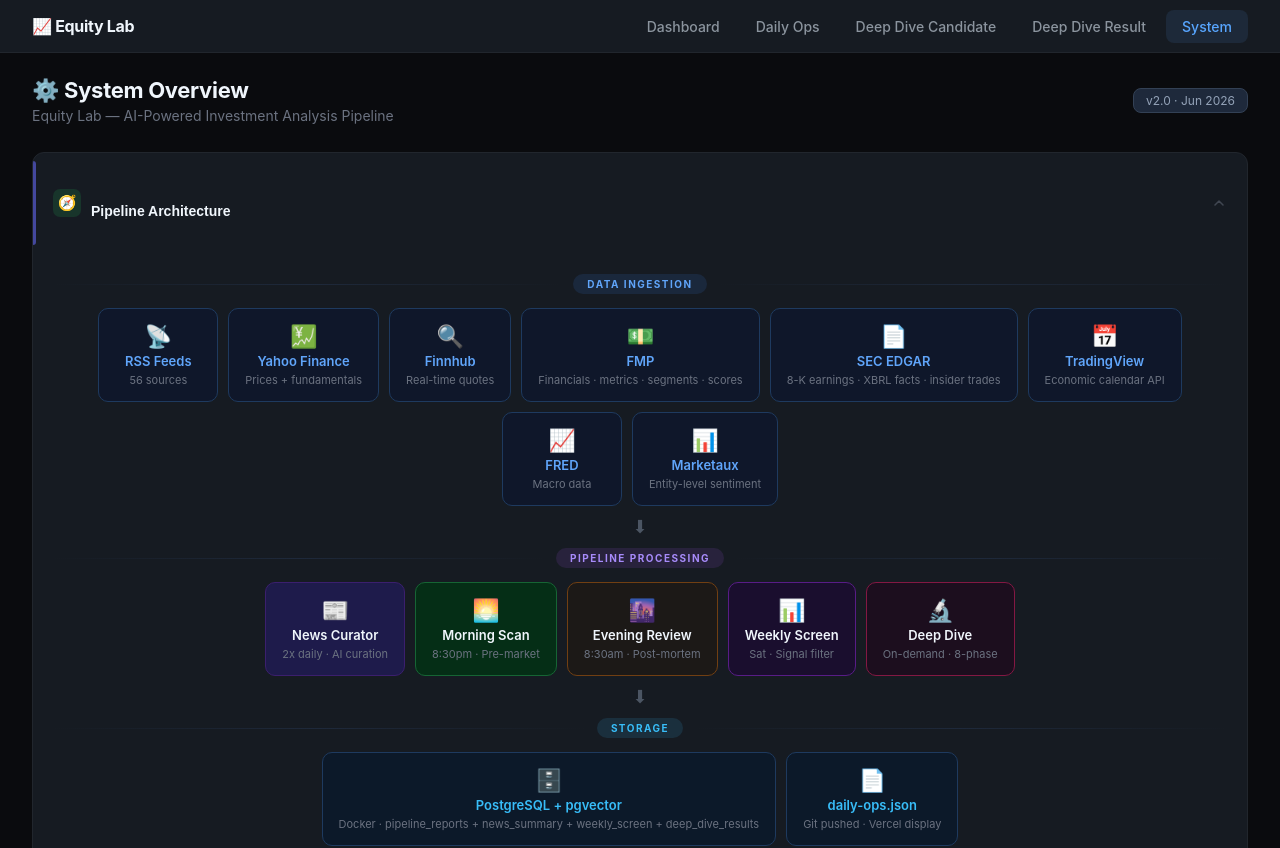
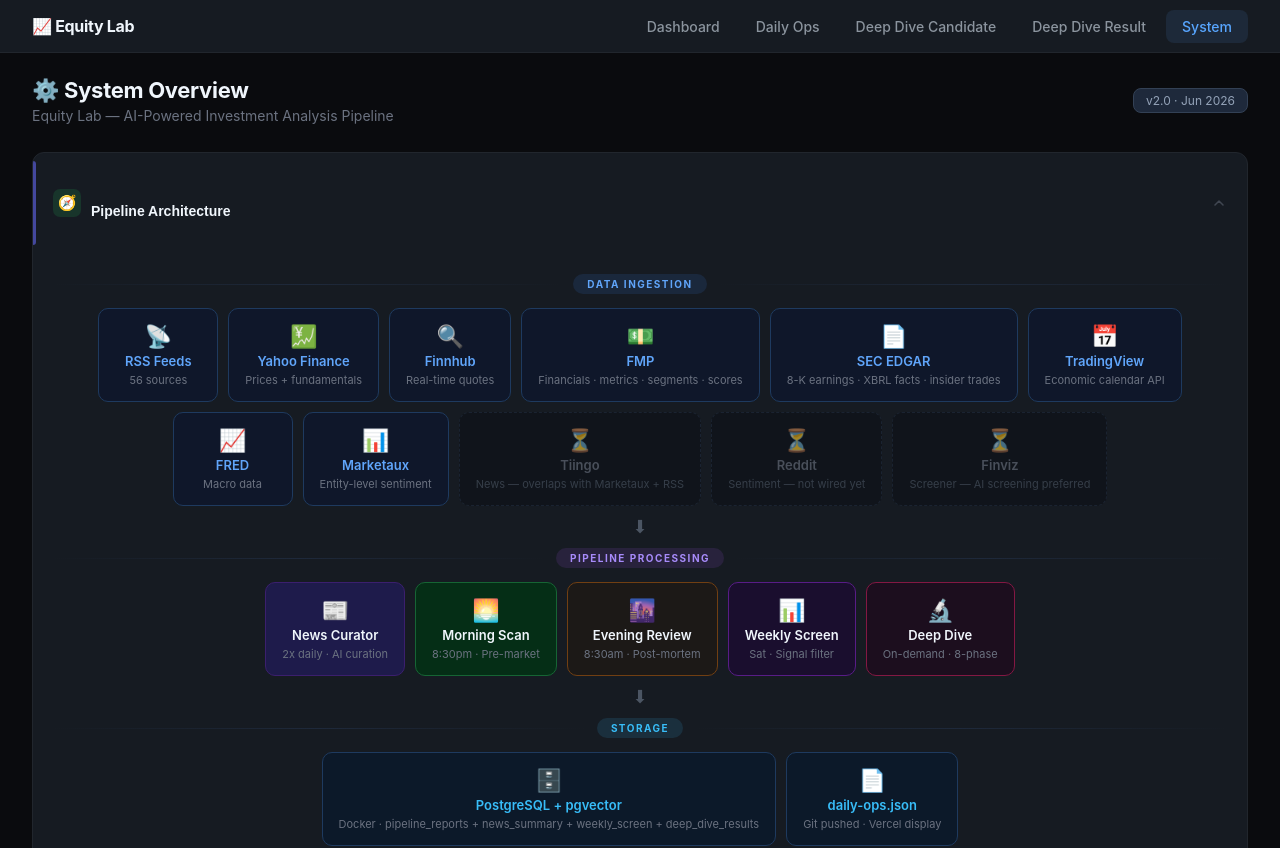
Before and after one commit to pu105-stack/equity-lab-dashboard, a Next.js app: page /system in a window 1280 px wide. Shown: the top 848 px of the page. Built offline with nearby package versions, Linux system fonts and the light colour scheme.

Commit message:
system: restore Tiingo/Reddit/Finviz pending cards

```diff
--- a/pages/system.js
+++ b/pages/system.js
@@ -141,6 +141,21 @@
                 <span className="arch-icon">📊</span>
                 <span className="arch-name">Marketaux</span>
                 <span className="arch-detail">Entity-level sentiment</span>
+              </div>
+              <div className="arch-card pending">
+                <span className="arch-icon">⏳</span>
+                <span className="arch-name">Tiingo</span>
+                <span className="arch-detail">News — overlaps with Marketaux + RSS</span>
+              </div>
+              <div className="arch-card pending">
+                <span className="arch-icon">⏳</span>
+                <span className="arch-name">Reddit</span>
+                <span className="arch-detail">Sentiment — not wired yet</span>
+              </div>
+              <div className="arch-card pending">
+                <span className="arch-icon">⏳</span>
+                <span className="arch-name">Finviz</span>
+                <span className="arch-detail">Screener — AI screening preferred</span>
               </div>
             </div>
           </div>
```
